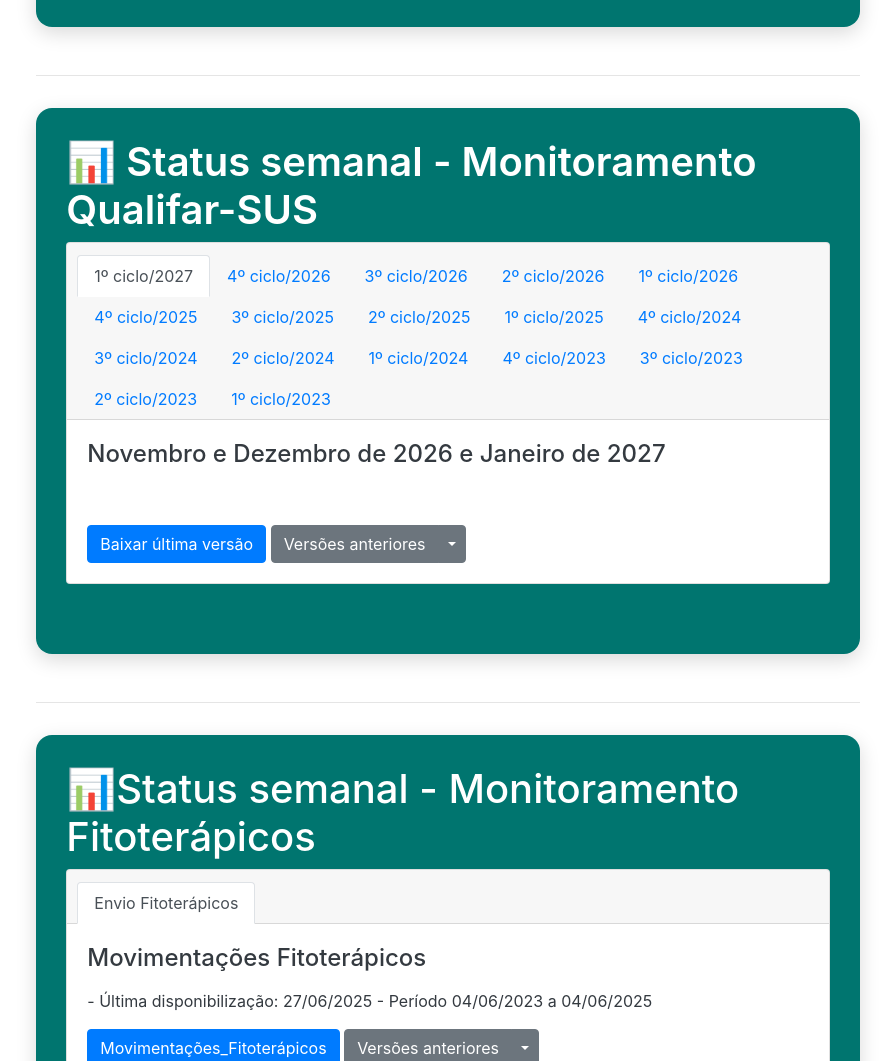
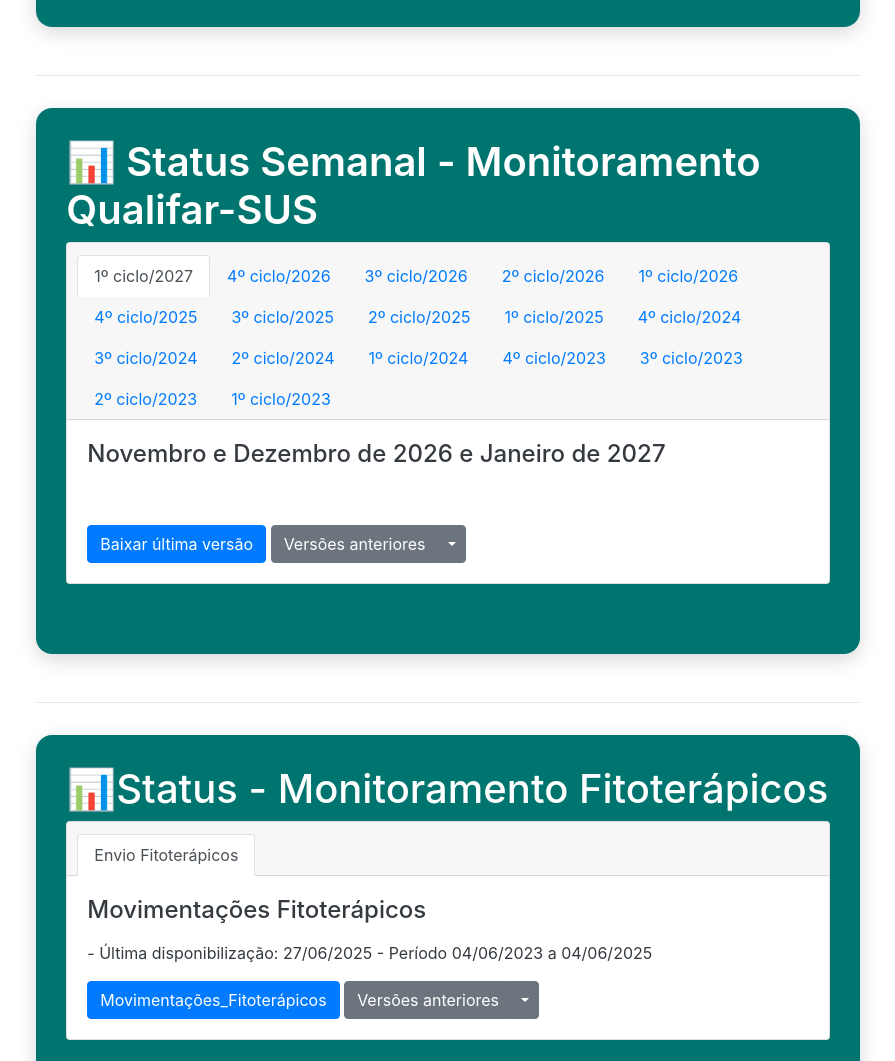
Before and after one commit to bnafar/statusenvio, a plain HTML site: page index.html in a window 1280 px wide. Shown: the part 1060-2121 px from the top of the page, without its empty margins (192-1087 px from the left). Drawn offline with nearby package versions, Linux system fonts and the light colour scheme; files that its build step writes are made by us from their sources.

Commit message:
Atualização

```diff
--- a/index.html
+++ b/index.html
@@ -194,7 +194,7 @@
 
     <div class="container col-8 mb-5">
       <div class="bnafar-panel qualifar-panel-full">
-        <h1 class="display-6">📊 Status semanal - Monitoramento Qualifar-SUS</h1>
+        <h1 class="display-6">📊 Status Semanal - Monitoramento Qualifar-SUS</h1>
 
         <div class="container-fluid mb-3 px-0">
           <div class="row">
@@ -725,7 +725,7 @@
       <hr/>
     </div>
 
-    <div class="container col-8 mb-5"><div class="section-blue-panel"><h1 class="display-6 display-6 text">📊Status semanal - Monitoramento Fitoterápicos</h1>
+    <div class="container col-8 mb-5"><div class="section-blue-panel"><h1 class="display-6 display-6 text">📊Status - Monitoramento Fitoterápicos</h1>
 
 <div class="container-fluid mb-3 px-0">
       <div class="row">
```
